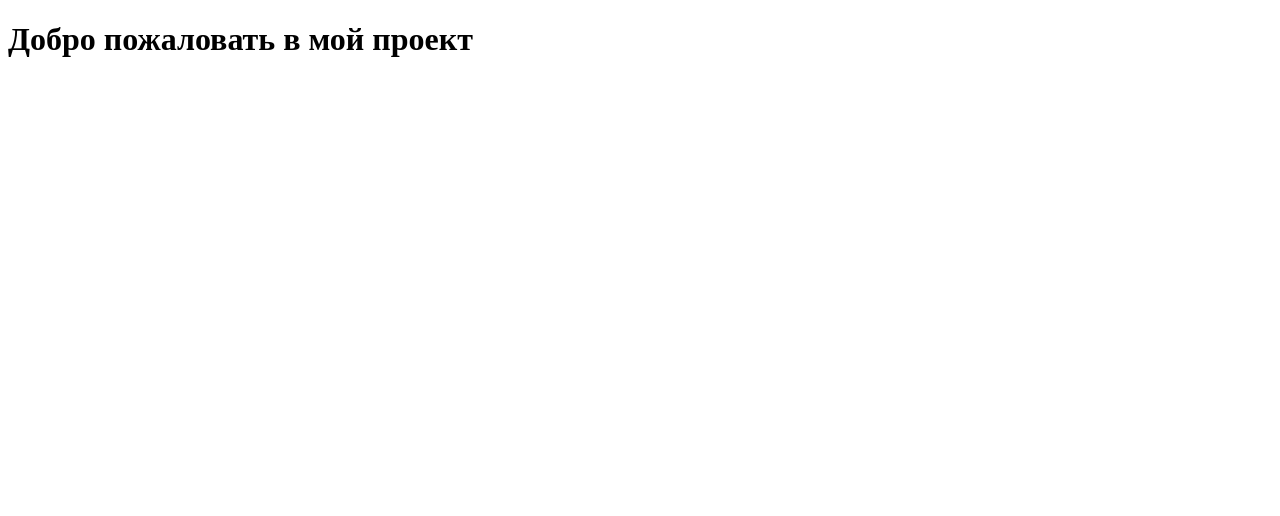
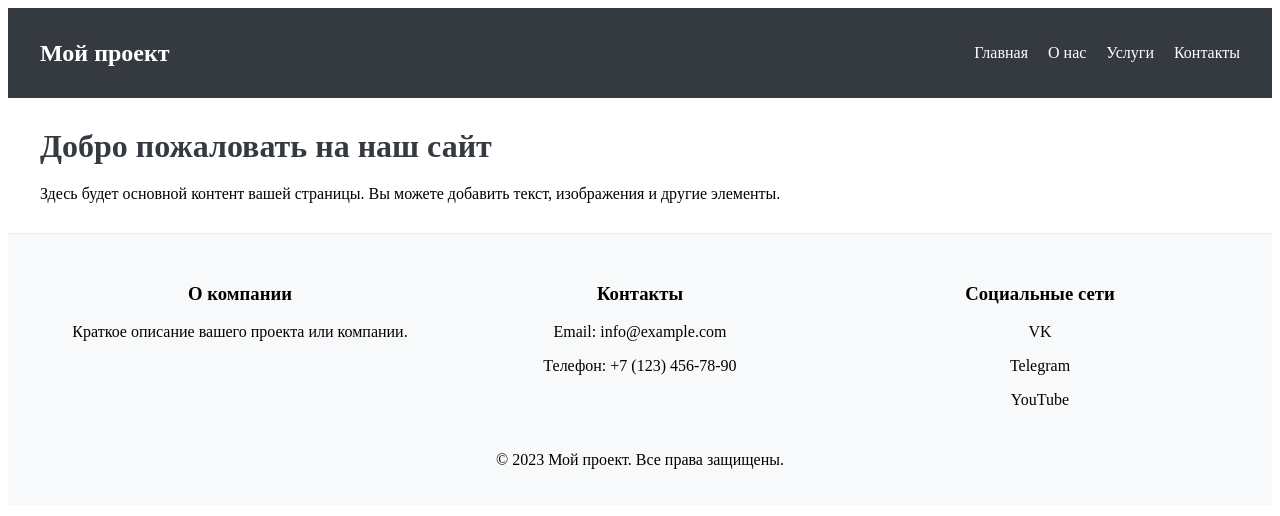
Before and after one commit to Rddeeye/1pr, a plain HTML site: page index.html in a window 1280 px wide. Drawn offline with Linux system fonts and the light colour scheme.

Commit message:
Добавлена шапка сайта

```diff
--- a/index.html
+++ b/index.html
@@ -1,8 +1,117 @@
 <!DOCTYPE html>
+<html lang="ru">
 <head>
+    <meta charset="UTF-8">
     <title>Мой проект</title>
+    <style>
+        header {
+            background-color: #343a40;
+            color: white;
+            padding: 20px 0;
+            margin-bottom: 30px;
+        }
+        .header-content {
+            max-width: 1200px;
+            margin: 0 auto;
+            display: flex;
+            justify-content: space-between;
+            align-items: center;
+            padding: 0 20px;
+        }
+        .logo {
+            font-size: 24px;
+            font-weight: bold;
+        }
+        nav ul {
+            display: flex;
+            list-style: none;
+        }
+        nav ul li {
+            margin-left: 20px;
+        }
+        nav ul li a {
+            color: white;
+            text-decoration: none;
+        }
+        nav ul li a:hover {
+            text-decoration: underline;
+        }
+
+        footer {
+            background-color: #f8f9fa;
+            padding: 20px 0;
+            text-align: center;
+            margin-top: 30px;
+            border-top: 1px solid #e9ecef;
+        }
+        .footer-content {
+            max-width: 1200px;
+            margin: 0 auto;
+            display: flex;
+            justify-content: space-between;
+            flex-wrap: wrap;
+        }
+        .footer-section {
+            flex: 1;
+            min-width: 200px;
+            margin: 10px;
+        }
+
+        main {
+            max-width: 1200px;
+            margin: 0 auto;
+            padding: 0 20px;
+        }
+        h1 {
+            color: #343a40;
+            margin-bottom: 20px;
+        }
+    </style>
 </head>
 <body>
-    <h1>Добро пожаловать в мой проект</h1>
+    <!-- Шапка сайта -->
+    <header>
+        <div class="header-content">
+            <div class="logo">Мой проект</div>
+            <nav>
+                <ul>
+                    <li><a href="#">Главная</a></li>
+                    <li><a href="#">О нас</a></li>
+                    <li><a href="#">Услуги</a></li>
+                    <li><a href="#">Контакты</a></li>
+                </ul>
+            </nav>
+        </div>
+    </header>
+
+    <!-- Основное содержимое страницы -->
+    <main>
+        <h1>Добро пожаловать на наш сайт</h1>
+        <p>Здесь будет основной контент вашей страницы. Вы можете добавить текст, изображения и другие элементы.</p>
+    </main>
+
+    <!-- Подвал сайта -->
+    <footer>
+        <div class="footer-content">
+            <div class="footer-section">
+                <h3>О компании</h3>
+                <p>Краткое описание вашего проекта или компании.</p>
+            </div>
+            <div class="footer-section">
+                <h3>Контакты</h3>
+                <p>Email: info@example.com</p>
+                <p>Телефон: +7 (123) 456-78-90</p>
+            </div>
+            <div class="footer-section">
+                <h3>Социальные сети</h3>
+                <p>VK</p>
+                <p>Telegram</p>
+                <p>YouTube</p>
+            </div>
+        </div>
+        <div class="copyright">
+            <p>&copy; 2023 Мой проект. Все права защищены.</p>
+        </div>
+    </footer>
 </body>
 </html>
```
